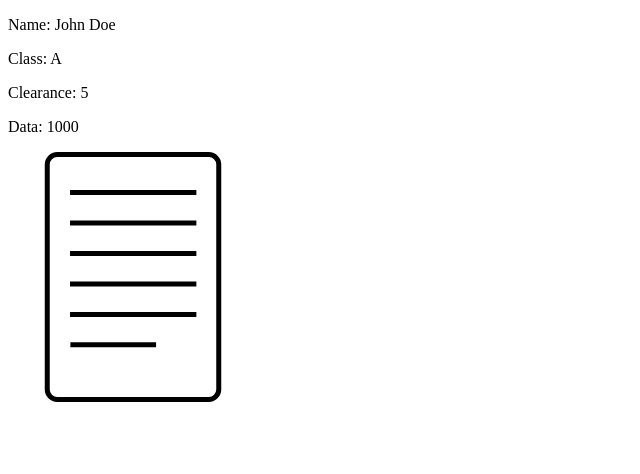
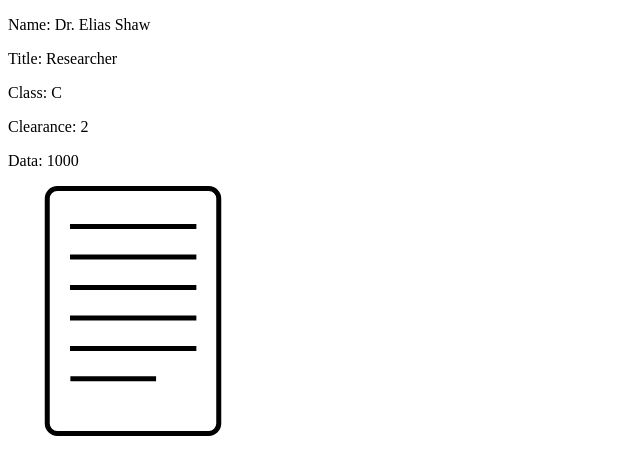
Before and after one commit to SCP-Idle/SCP-Idle.github.io, a plain HTML site: page index.html in a window 1280 px wide. Shown: the whole page, without its empty margins (0-640 px from the left). Drawn offline with Linux system fonts and the light colour scheme.

Commit message:
Update index.html

```diff
--- a/index.html
+++ b/index.html
@@ -7,16 +7,18 @@
   </head>
   <body>
 
-    <p>Name: <span id="charName">Elias Shaw</span></p>
+    <p>Name: <span id="charName">Dr.Elias Shaw</span></p>
+    <p>Title: <span id="charTitle">Researcher</span></p>
     <p>Class: <span id="charClass">C</span></p>
     <p>Clearance: <span id="charClearance">2</span></p>
     <p>Data: <span id="scoreData">0</span></p>
-    <img src="img/document_250x250.png" onclick=""></img>
+    <img src="img/document_250x250.png" onclick="addToScoreData(1)"></img>
 
     <script>
-      var charName = "John Doe";
-      var charClass = "A";
-      var charClearance = 5;
+      var charName = "Dr. Elias Shaw";
+      var charTitle = "Researcher";
+      var charClass = "C";
+      var charClearance = 2;
       var scoreData = 0;
 
       updateCharacter();
@@ -25,6 +27,7 @@
 
       function updateCharacter() {
         document.getElementById("charName").innerHTML = charName;
+        document.getElementById("charTitle").innerHTML = charTitle;
         document.getElementById("charClass").innerHTML = charClass;
         document.getElementById("charClearance").innerHTML = charClearance;
       }
```
